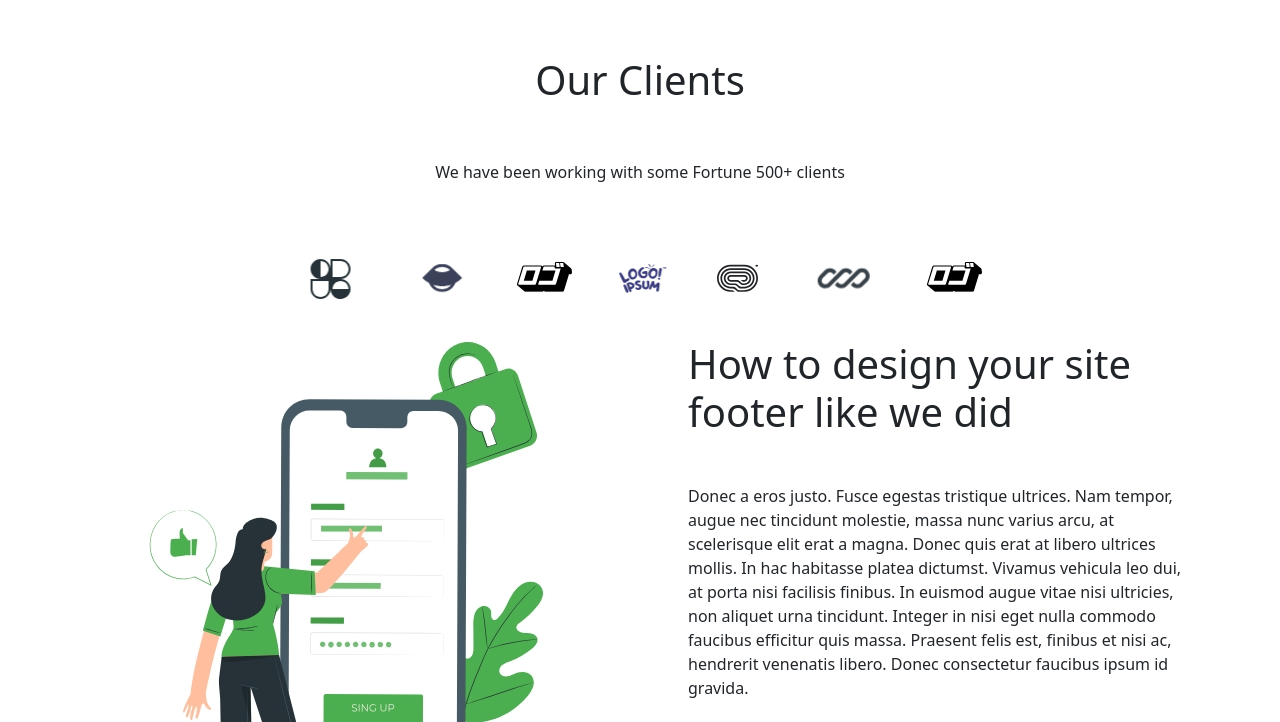
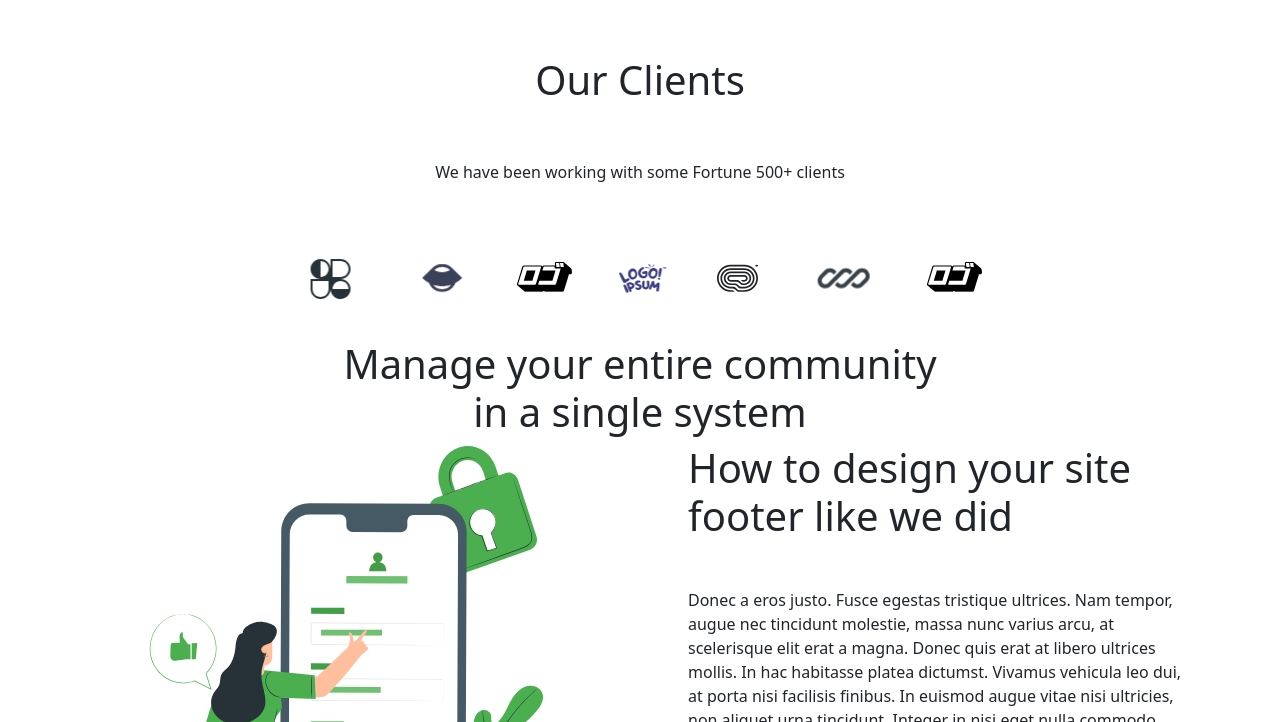
Before and after one commit to Linoj1th/GroupProject_1, a plain HTML site: page index.html in a window 1280 px wide. Shown: the part 78-800 px from the top of the page. Drawn offline with nearby package versions, Linux system fonts and the light colour scheme.

Commit message:
feat: add heading-2

```diff
--- a/index.html
+++ b/index.html
@@ -62,6 +62,15 @@
   </div>
 </div>
 </div>
+<!-- heading-2 -->
+<div class="container text-center">
+  <div class="row">
+    <div class="col">
+      <h1 class="heading-2">Manage your entire community </br> in a single system</h1>
+  </div>
+</div>
+</div>
+
   <div class=" g-4 mb-5 d-flex justify-content-between container ">
     <div class="row">
       <div class="col">
```
